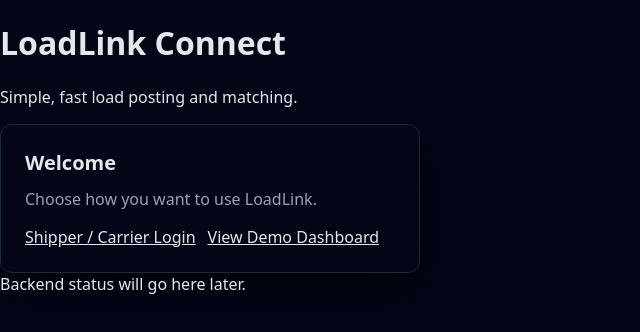
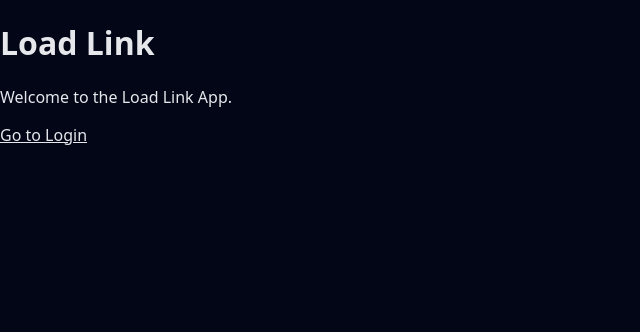
Before and after one commit to m6998499/Load-link-frontend, a Next.js app: page / in a window 1280 px wide. Shown: the top 332 px of the page, without its empty margins (0-640 px from the left). Built offline with nearby package versions, Linux system fonts and the light colour scheme.

Commit message:
Create index.js

```diff
--- /dev/null
+++ b/pages/index.js
@@ -0,0 +1,9 @@
+export default function Home() {
+  return (
+    <div>
+      <h1>Load Link</h1>
+      <p>Welcome to the Load Link App.</p>
+      <a href="/login">Go to Login</a>
+    </div>
+  );
+}
```
